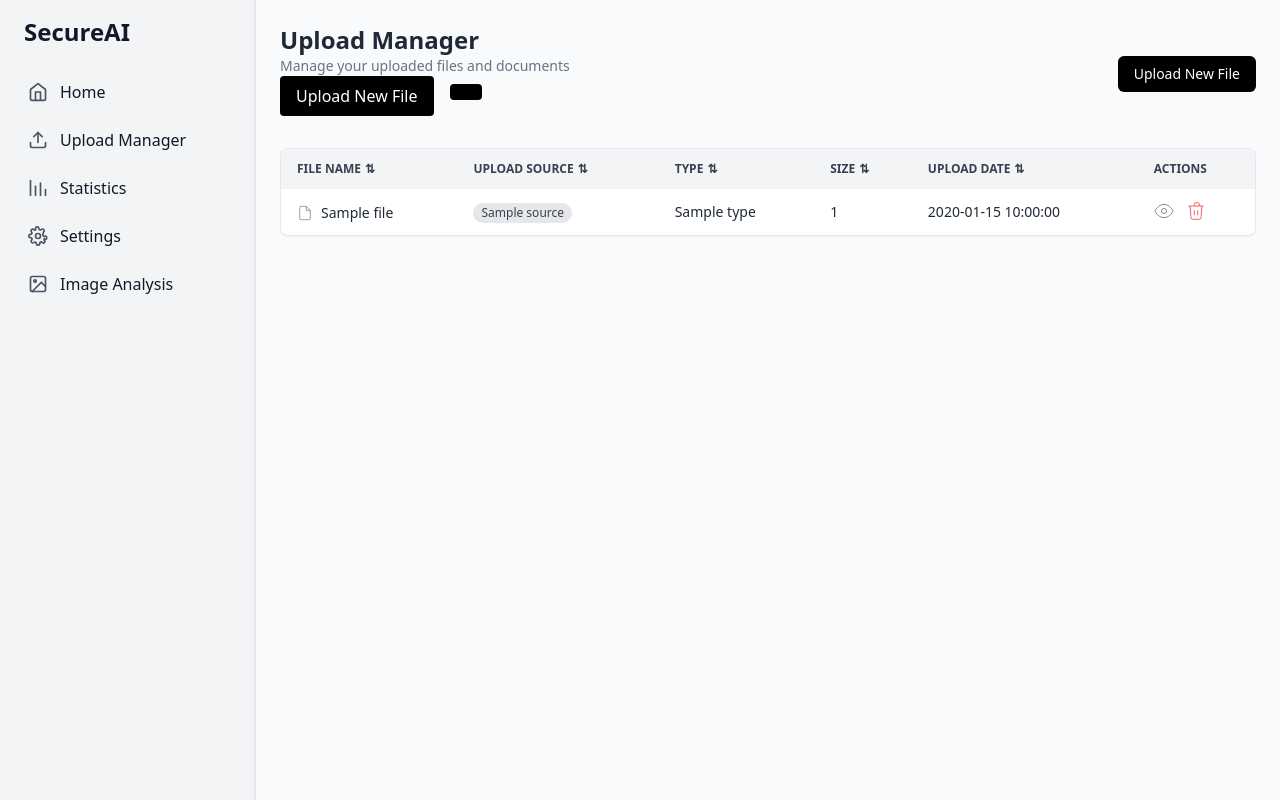
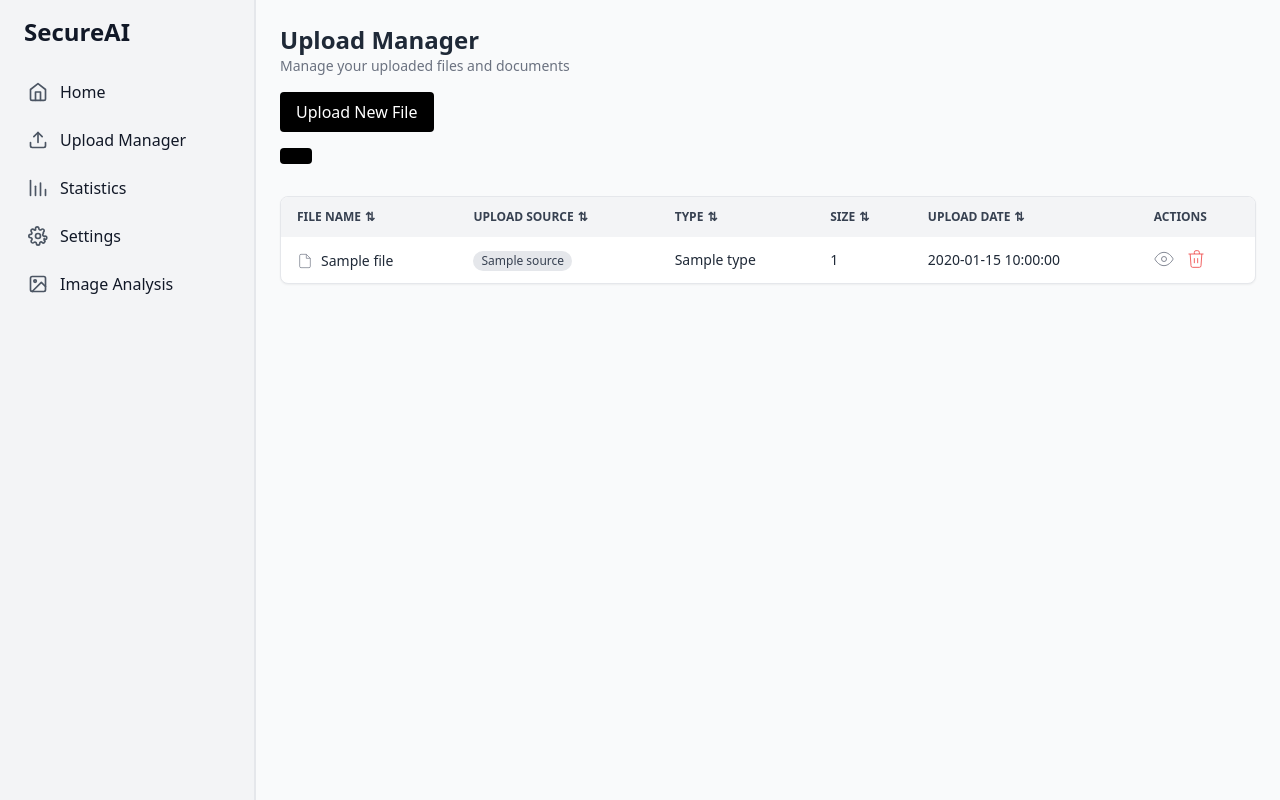
Before and after one commit to rohansehgal/llm-rag-assistant, a Flask app: template backend/templates/upload.html in a window 1280 px wide. Run offline with Flask 3, Linux system fonts and the light colour scheme; the template is opened without the code that fills it: most values are stand-ins (such as "Sample title", 1, 10 or a date in 2020); some libraries are stand-ins or nearby versions.

Commit message:
kb reindex

```diff
--- a/backend/templates/upload.html
+++ b/backend/templates/upload.html
@@ -70,17 +70,21 @@ OTHER:
           <h1 class="text-2xl font-bold">Upload Manager</h1>
           <p class="text-gray-500 text-sm">Manage your uploaded files and documents</p>
           <div class="flex space-x-4 mb-2">
-            <!-- Upload button -->
-            <form id="upload-form" method="POST" action="/upload" enctype="multipart/form-data">
-              <input type="file" name="file" multiple hidden onchange="this.form.submit()">
-              <button type="button" onclick="this.previousElementSibling.click()" class="bg-black text-white px-4 py-2 rounded hover:bg-gray-800 transition">
-                Upload New File
-              </button>
-            </form>
 
-            <!-- Generate Index button -->
-<!-- Generate Index button and status messages -->
-<div x-data="{ status: '', message: '', loading: false }" class="flex flex-col space-y-2 mt-2">
+          <!-- Action Buttons (Upload + Generate Index) -->
+<div class="flex flex-col space-y-4 mt-4" x-data="{ status: '', message: '', loading: false }">
+
+  <!-- Upload Button -->
+  <form id="upload-form" method="POST" action="/upload" enctype="multipart/form-data">
+    <input type="file" name="file" multiple hidden onchange="this.form.submit()">
+    <button type="button"
+            onclick="this.previousElementSibling.click()"
+            class="bg-black text-white px-4 py-2 rounded hover:bg-gray-800 transition w-fit">
+      Upload New File
+    </button>
+  </form>
+
+  <!-- Generate Index Button -->
   <button
     @click="
       loading = true;
@@ -99,15 +103,16 @@ OTHER:
           message = '❌ Index generation failed.';
         });
     "
-    class="bg-black text-white px-4 py-2 rounded hover:bg-gray-800 transition"
+    class="bg-black text-white px-4 py-2 rounded hover:bg-gray-800 transition w-fit"
     :disabled="loading"
   >
     <template x-if="!loading">Generate Index</template>
     <template x-if="loading">Generating...</template>
   </button>
 
-  <!-- Status Messages -->
-  <div x-show="message" class="text-sm px-4 py-2 rounded font-medium"
+  <!-- Status Message -->
+  <div x-show="message"
+       class="text-sm px-4 py-2 rounded font-medium"
        :class="{
          'bg-blue-100 text-blue-800': status === 'info',
          'bg-green-100 text-green-800': status === 'success',
@@ -116,6 +121,9 @@ OTHER:
        x-text="message">
   </div>
 </div>
+
+
+
 
           </div>
           <div class="mt-2">
@@ -138,12 +146,7 @@ OTHER:
           </div>
 
         </div>
-        <form id="fileUploadForm" action="/upload" method="post" enctype="multipart/form-data">
-          <input id="fileInput" type="file" name="file" class="hidden" accept=".pdf,.jpg,.jpeg,.png,.gif,.doc,.docx,.xls,.xlsx,.ppt,.pptx" multiple onchange="validateAndSubmitFiles();">
-          <button type="button" onclick="document.getElementById('fileInput').click();" class="px-4 py-2 text-sm font-medium bg-black text-white rounded-md hover:bg-gray-800">
-            Upload New File
-          </button>
-        </form>
+
       </div>
 
       <!-- Uploaded Files Table -->
```
